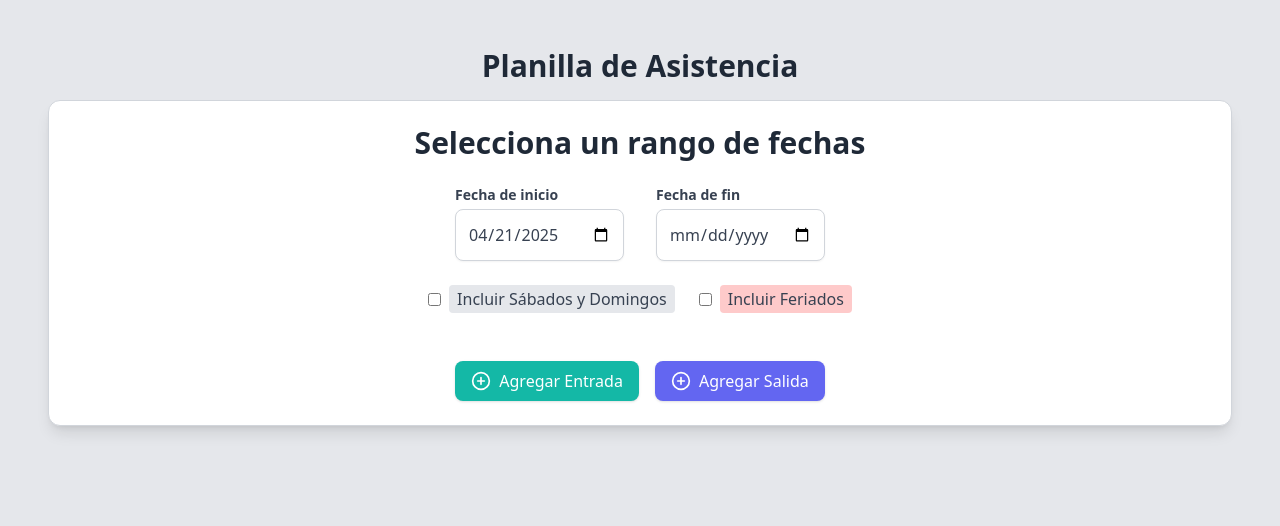
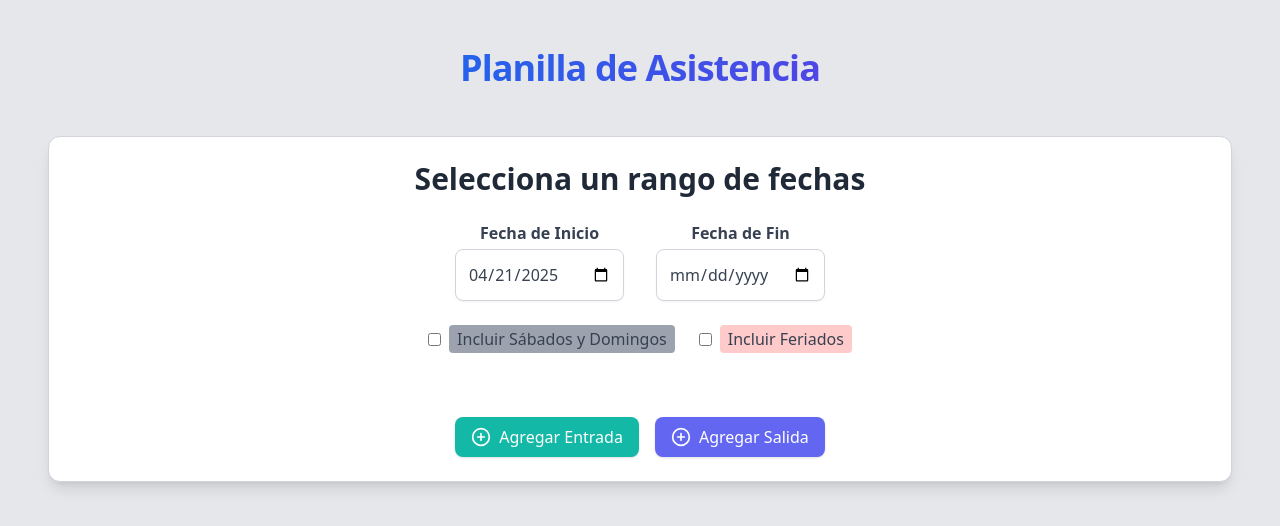
Before and after one commit to Famormino/Panillarda-2.0, a React (Vite) app: page / in a window 1280 px wide. Shown: the top 526 px of the page. Built offline with nearby package versions, Linux system fonts and the light colour scheme; no server answers.

Commit message:
feat(separando funciones y estylando un poco)

```diff
--- a/src/components/AttendanceTable.tsx
+++ b/src/components/AttendanceTable.tsx
@@ -4,61 +4,8 @@ import { es } from "date-fns/locale";
 import { Pencil, Trash, Check, AlertTriangle } from "lucide-react";
 import toast from "react-hot-toast";
 import { AttendanceRecord, Feriado } from "./DateSelector";
-
-const getInvalidErrors = (
-    records: AttendanceRecord[]
-): { [index: number]: string } => {
-    const errors: { [index: number]: string } = {};
-
-    // Error si la fecha está vacía
-    records.forEach((record, index) => {
-        if (!record.fecha.trim()) {
-            errors[index] = "Fecha vacía";
-        }
-    });
-
-    // Error en registros duplicados (todos los campos iguales)
-    records.forEach((record, index, array) => {
-        const duplicateFound = array.some(
-            (r, i) =>
-                i !== index &&
-                r.fecha === record.fecha &&
-                r.hora === record.hora &&
-                r.clase === record.clase &&
-                r.descripcion === record.descripcion &&
-                r.tp === record.tp
-        );
-        if (duplicateFound) {
-            errors[index] = errors[index]
-                ? errors[index] + " / Registro duplicado"
-                : "Registro duplicado";
-        }
-    });
-
-    // Validar pares: para cada fecha, el número de "P10" debe ser igual al de "P20"
-    const groups: { [fecha: string]: { p10: number[]; p20: number[] } } = {};
-    records.forEach((record, index) => {
-        if (record.fecha.trim()) {
-            if (!groups[record.fecha])
-                groups[record.fecha] = { p10: [], p20: [] };
-            if (record.clase.toUpperCase() === "P10")
-                groups[record.fecha].p10.push(index);
-            else if (record.clase.toUpperCase() === "P20")
-                groups[record.fecha].p20.push(index);
-        }
-    });
-    Object.values(groups).forEach((group) => {
-        if (group.p10.length !== group.p20.length) {
-            group.p10.concat(group.p20).forEach((i) => {
-                errors[i] = errors[i]
-                    ? errors[i] + " / Par incompleto"
-                    : "Par incompleto";
-            });
-        }
-    });
-
-    return errors;
-};
+import { getInvalidErrors } from "./helpers/getInvalidData";
+import { getTipoDia } from "./helpers/getTipoDia";
 
 type AttendanceTableProps = {
     attendanceData: AttendanceRecord[];
@@ -78,21 +25,6 @@ const AttendanceTable: React.FC<AttendanceTableProps> = ({
     if (attendanceData.length === 0) return null;
 
     const invalidErrors = getInvalidErrors(attendanceData);
-    // Determina el "Tipo día" según feriado, fin de semana o normal.
-    const getTipoDia = (
-        record: AttendanceRecord,
-        feriados: Feriado[]
-    ): string => {
-        if (!record.fecha.trim()) return "";
-        const dateObj = parse(record.fecha, "dd/MM/yyyy", new Date());
-        // Convertir la fecha del registro a formato "yyyy-MM-dd"
-        const recordISO = format(dateObj, "yyyy-MM-dd");
-        // Si la API retorna la fecha ya en ese formato, se puede comparar directamente
-        const holiday = feriados.find((f) => f.date === recordISO);
-        if (holiday) return holiday.name; // Retorna el nombre del feriado
-        if (isWeekend(dateObj)) return "Fin de semana";
-        return "Normal";
-    };
 
     const handleDelete = (index: number) => {
         const record = attendanceData[index];
@@ -102,8 +34,8 @@ const AttendanceTable: React.FC<AttendanceTableProps> = ({
                 <span>
                     <strong>
                         {record.fecha
-                            ? `Día: ${record.fecha} - ${record.clase}`
-                            : "Registro sin fecha"}
+                            ? `Día: ${record.fecha} - ${record.clase} ?`
+                            : ""}
                     </strong>
                 </span>
                 <img
@@ -207,7 +139,7 @@ const AttendanceTable: React.FC<AttendanceTableProps> = ({
                             : "";
                         const rowBgFinde =
                             dateObj && isWeekend(dateObj)
-                                ? "bg-gray-200"
+                                ? "bg-gray-400"
                                 : `${tipoDia !== "Normal" && "bg-red-200"}`;
 
                         return (
--- a/src/components/DateSelector.tsx
+++ b/src/components/DateSelector.tsx
@@ -182,15 +182,15 @@ const DateSelector: React.FC = () => {
     };
 
     return (
-        <div className="flex flex-col items-center p-4 sm:p-6 bg-white shadow-lg rounded-xl w-full mx-auto border border-gray-300">
+        <div className="flex flex-col items-center p-4 sm:p-6 bg-white shadow-lg rounded-xl max-w-7xl mx-auto border border-gray-300">
             <h2 className="text-3xl font-bold text-gray-800 mb-6 text-center">
                 Selecciona un rango de fechas
             </h2>
 
             <div className="flex flex-wrap gap-8 justify-center w-full mb-6">
-                <div className="flex flex-col w-full sm:w-auto">
-                    <label className="text-sm font-semibold text-gray-700 mb-1">
-                        Fecha de inicio
+                <div className="flex flex-col w-full items-center sm:w-auto">
+                    <label className="text-m  font-semibold text-gray-700 mb-1">
+                        Fecha de Inicio
                     </label>
                     <input
                         type="date"
@@ -199,9 +199,9 @@ const DateSelector: React.FC = () => {
                         className="p-3 border border-gray-300 rounded-lg text-gray-700 focus:ring-2 focus:ring-blue-400 focus:outline-none shadow-sm cursor-pointer"
                     />
                 </div>
-                <div className="flex flex-col w-full sm:w-auto">
-                    <label className="text-sm font-semibold text-gray-700 mb-1">
-                        Fecha de fin
+                <div className="flex flex-col w-full sm:w-auto items-center">
+                    <label className="text-m font-semibold text-gray-700 mb-1">
+                        Fecha de Fin
                     </label>
                     <input
                         type="date"
@@ -224,7 +224,7 @@ const DateSelector: React.FC = () => {
                         onChange={() => setExcludeWeekends(!includeWeekends)}
                         className="cursor-pointer"
                     />
-                    <span className="bg-gray-200 px-2 py-0.5 rounded cursor-pointer">
+                    <span className="bg-gray-400 from-stone-900 px-2 py-0.5 rounded cursor-pointer">
                         Incluir Sábados y Domingos
                     </span>
                 </label>
@@ -266,7 +266,7 @@ const DateSelector: React.FC = () => {
                 </>
             )}
 
-            <div className="w-full overflow-x-auto mt-6">
+            <div className="w-full overflow-x-auto mt-4">
                 <AttendanceTable
                     key={tableKey}
                     attendanceData={attendanceData}
@@ -275,7 +275,7 @@ const DateSelector: React.FC = () => {
                 />
             </div>
 
-            <div className="mt-2 flex flex-col sm:flex-row flex-wrap gap-4 justify-center w-full">
+            <div className="mt-8 flex flex-col sm:flex-row flex-wrap gap-4 justify-center w-full">
                 <button
                     onClick={handleAddEntrada}
                     className="flex items-center gap-2 px-4 py-2 bg-teal-500 text-white rounded-lg shadow transition hover:bg-teal-600 focus:outline-none"
--- a/src/components/Title.tsx
+++ b/src/components/Title.tsx
@@ -1,14 +1,29 @@
-import React from "react";
+import React, { JSX } from "react";
 
 type TitleProps = {
     text: string;
+    className?: string;
+    as?: keyof JSX.IntrinsicElements;
 };
 
-const Title: React.FC<TitleProps> = ({ text }) => {
+const Title: React.FC<TitleProps> = ({ text, className = "", as: Component = "h1" }) => {
+    const baseStyles = `
+        relative inline-block text-4xl font-semibold tracking-tight
+        text-transparent bg-clip-text bg-gradient-to-r
+        from-blue-600 to-indigo-600 dark:from-blue-400 dark:to-indigo-400
+        mb-12 cursor-pointer transform transition-transform duration-300 ease-in-out
+        hover:scale-105 hover:rotate-[-0.5deg]
+        after:content-[''] after:absolute after:left-0
+        after:bottom-[-12px] after:w-full after:h-1
+        after:bg-indigo-500 dark:after:bg-indigo-400
+        after:transform after:scale-x-0 hover:after:scale-x-100
+        after:origin-left after:transition-transform after:duration-500
+    `;
+
     return (
-        <h1 className="text-3xl font-bold text-gray-800 dark:text-gray-100 mb-4">
+        <Component className={`${baseStyles} ${className}`}>
             {text}
-        </h1>
+        </Component>
     );
 };
 
--- /dev/null
+++ b/src/components/helpers/getInvalidData.ts
@@ -0,0 +1,56 @@
+import { AttendanceRecord } from "../DateSelector";
+
+export const getInvalidErrors = (
+    records: AttendanceRecord[]
+): { [index: number]: string } => {
+    const errors: { [index: number]: string } = {};
+
+    // Error si la fecha está vacía
+    records.forEach((record, index) => {
+        if (!record.fecha.trim()) {
+            errors[index] = "Fecha Vacía";
+        }
+    });
+
+    // Error en registros duplicados (todos los campos iguales)
+    records.forEach((record, index, array) => {
+        const duplicateFound = array.some(
+            (r, i) =>
+                i !== index &&
+                r.fecha === record.fecha &&
+                r.hora === record.hora &&
+                r.clase === record.clase &&
+                r.descripcion === record.descripcion &&
+                r.tp === record.tp
+        );
+        if (duplicateFound) {
+            errors[index] = errors[index]
+                ? errors[index] + " / Registro Duplicado"
+                : "Registro Duplicado";
+        }
+    });
+
+    // Validar pares: para cada fecha, el número de "P10" debe ser igual al de "P20"
+    const groups: { [fecha: string]: { p10: number[]; p20: number[] } } = {};
+    records.forEach((record, index) => {
+        if (record.fecha.trim()) {
+            if (!groups[record.fecha])
+                groups[record.fecha] = { p10: [], p20: [] };
+            if (record.clase.toUpperCase() === "P10")
+                groups[record.fecha].p10.push(index);
+            else if (record.clase.toUpperCase() === "P20")
+                groups[record.fecha].p20.push(index);
+        }
+    });
+    Object.values(groups).forEach((group) => {
+        if (group.p10.length !== group.p20.length) {
+            group.p10.concat(group.p20).forEach((i) => {
+                errors[i] = errors[i]
+                    ? errors[i] + " / Par Entrada/Salida Incompleto"
+                    : "Par Entrada/Salida Incompleto";
+            });
+        }
+    });
+
+    return errors;
+};
--- /dev/null
+++ b/src/components/helpers/getTipoDia.ts
@@ -0,0 +1,17 @@
+import { format, isWeekend, parse } from "date-fns";
+import { AttendanceRecord, Feriado } from "../DateSelector";
+
+export const getTipoDia = (
+    record: AttendanceRecord,
+    feriados: Feriado[]
+): string => {
+    if (!record.fecha.trim()) return "";
+    const dateObj = parse(record.fecha, "dd/MM/yyyy", new Date());
+    // Convertir la fecha del registro a formato "yyyy-MM-dd"
+    const recordISO = format(dateObj, "yyyy-MM-dd");
+    // Si la API retorna la fecha ya en ese formato, se puede comparar directamente
+    const holiday = feriados.find((f) => f.date === recordISO);
+    if (holiday) return holiday.name; // Retorna el nombre del feriado
+    if (isWeekend(dateObj)) return "Fin de Semana";
+    return "Normal";
+};
```
